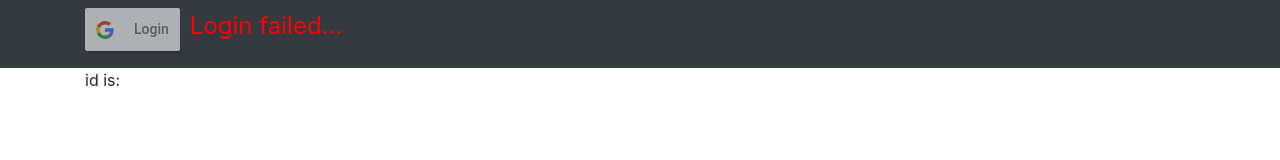
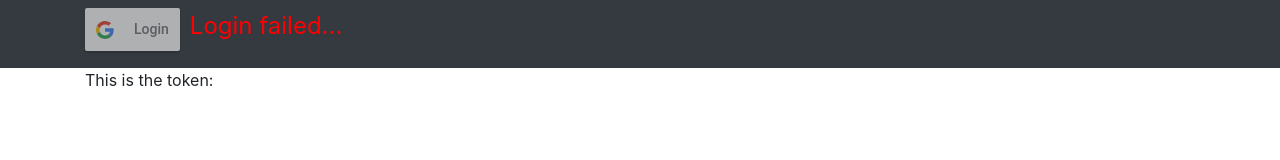
Before and after one commit to cs130-w21/17, a React (Create React App) app in the folder client/: page /invitation in a window 1280 px wide. Shown: the top 160 px of the page. Built offline with nearby package versions, Linux system fonts and the light colour scheme; no server answers.

Commit message:
fix some bugs

```diff
--- a/client/src/components/pages/InvitationPage.tsx
+++ b/client/src/components/pages/InvitationPage.tsx
@@ -1,6 +1,7 @@
 import React from 'react';
-import {InvitationPageProps, InvitationPageState, InvitationState} from "../../types/interfaces";
+import {InvitationPageProps, InvitationPageState, InvitationState, IUser} from "../../types/interfaces";
 import axios from "axios";
+import SyncedCalender from "../calendar/SyncedCalender";
 /**
  * This class serves as the invitation page for the application.
  * The invitee will be able to view the inviter's schedule here.
@@ -9,9 +10,11 @@ class InvitationPage extends React.Component<InvitationPageProps, InvitationPage
     constructor(props : InvitationPageProps) {
         super(props);
         this.state = {
-            id: ''
+            //id: '',
+            token : ''
         }
     }
+
     getId(): string {
         let search = this.getUrlParams();
         return search.get("id") || "";
@@ -22,17 +25,43 @@ class InvitationPage extends React.Component<InvitationPageProps, InvitationPage
         return new URLSearchParams(this.props.location.search);
     }
 
+    public renderschedular() {
+
+        if (this.props.isAuthenticated) {
+            return (
+                <SyncedCalender
+                    user={this.props.user}
+                    isAuthenticated={this.props.isAuthenticated}
+                ></SyncedCalender>
+            );
+        } else {
+            return <div></div>;
+        }
+    }
+
     render() : any {
         const i = {
             id : this.getId()
         }
-        //let id = this.getId();
+        let token: any;
+        let token_s = '';
+        //return axios.post('/api/invitationpage/token', i)
+         axios
+            .post('/api/invitationpage/token', i)
+            .then((response) => {
+                setTimeout(() => {
+                   //const c = response.data;
+                    console.log(response.data);
+                    token = response.data;
+                    this.setState({token : token.t});
+                    console.log(token.t);
+                    }, 600);
+                });
+        return (
 
-        axios.post('/api/invitationpage/token', i)
-
-        return (
             <div>
-                id is:
+                This is the token: {this.state.token}
+                {this.renderschedular()}
             </div>
             //<h1>Invitation Page!</h1>
         );
--- a/client/src/types/interfaces.ts
+++ b/client/src/types/interfaces.ts
@@ -81,9 +81,11 @@ export interface HomePageState {}
 
 export interface InvitationPageProps extends RouteComponentProps {
   user: IUser | null;
+  isAuthenticated: boolean;
 }
 
 export interface InvitationPageState {
+  token?: string;
 }
 
 export interface InvitationProps {
```
Also changed, not shown: 1 other file (tests, documents, lock files or other folders).
